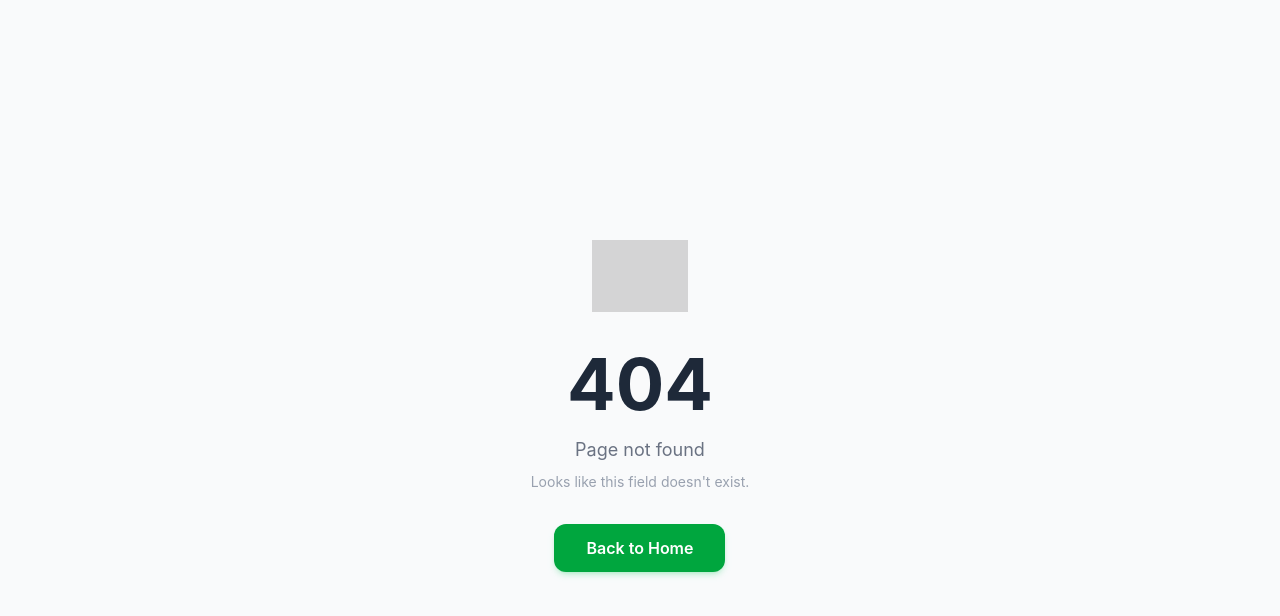
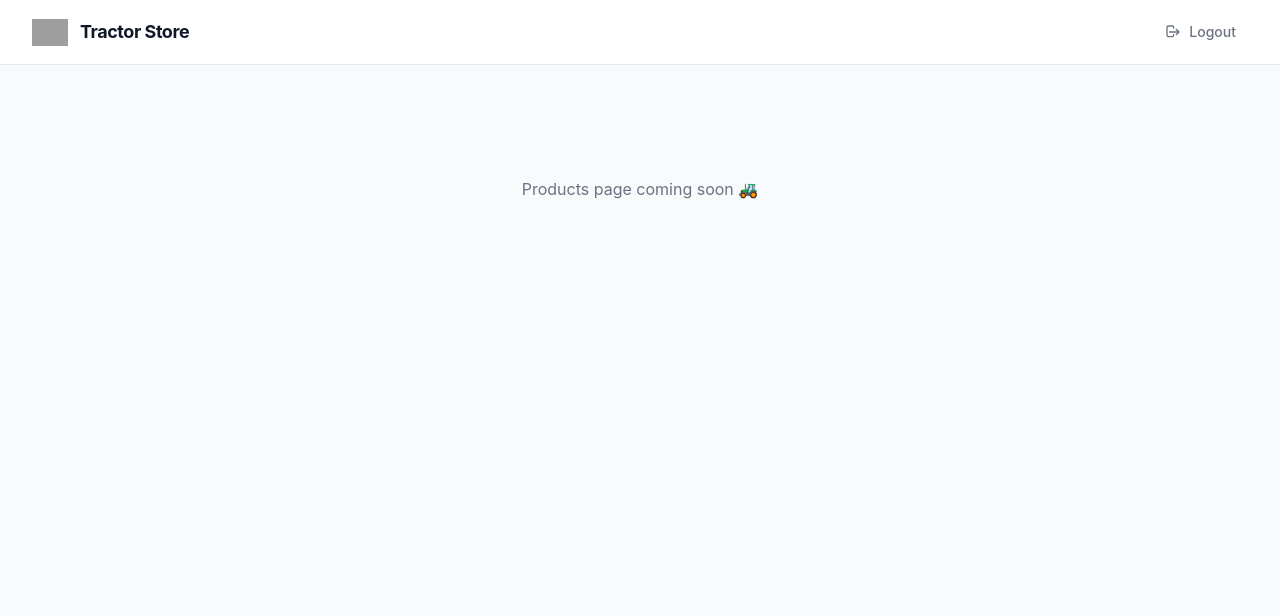
Before and after one commit to Akarsh-20/TractorStore, a React (Vite) app: page /products in a window 1280 px wide. Before the commit this address had no page. Shown: the top 616 px of the page. Built offline with nearby package versions, Linux system fonts and the light colour scheme; sample sign-in values are in the browser's storage; grey boxes are pictures that could not be loaded.

Commit message:
feat: session management, navbar, logout, and axios interceptor

```diff
--- /dev/null
+++ b/src/components/Navbar/Navbar.tsx
@@ -0,0 +1,62 @@
+import { useNavigate } from 'react-router-dom';
+import { useAuth } from '../../hooks/useAuth';
+
+const Navbar = () => {
+  const { logout } = useAuth();
+  const navigate = useNavigate();
+
+  const handleLogout = () => {
+    logout();
+    navigate('/login');
+  };
+
+  return (
+    <nav className="bg-white border-b border-gray-200 sticky top-0 z-50">
+      <div className="max-w-7xl mx-auto px-4 sm:px-6 lg:px-8">
+        <div className="flex items-center justify-between h-16">
+
+          {/* logo + name */}
+          <div className="flex items-center gap-3">
+            <img
+              src="/tractor.png"
+              alt="Tractor Store"
+              className="w-9 h-9 object-contain"
+            />
+            <span className="text-lg font-bold text-gray-900 tracking-tight">
+              Tractor Store
+            </span>
+          </div>
+
+          {/* right side nav links can go here later */}
+          <div className="flex items-center gap-4">
+
+            {/* logout button */}
+            <button
+              id="logout-btn"
+              onClick={handleLogout}
+              className="flex items-center gap-2 text-sm font-medium text-gray-500 hover:text-red-500 transition-colors duration-200 px-3 py-2 rounded-lg hover:bg-red-50"
+            >
+              <svg
+                xmlns="http://www.w3.org/2000/svg"
+                className="w-4 h-4"
+                fill="none"
+                viewBox="0 0 24 24"
+                stroke="currentColor"
+                strokeWidth={2}
+              >
+                <path
+                  strokeLinecap="round"
+                  strokeLinejoin="round"
+                  d="M17 16l4-4m0 0l-4-4m4 4H7m6 4v1a2 2 0 01-2 2H5a2 2 0 01-2-2V5a2 2 0 012-2h6a2 2 0 012 2v1"
+                />
+              </svg>
+              Logout
+            </button>
+          </div>
+        </div>
+      </div>
+    </nav>
+  );
+};
+
+export default Navbar;
--- /dev/null
+++ b/src/layouts/MainLayout.tsx
@@ -0,0 +1,20 @@
+import type { ReactNode } from 'react';
+import Navbar from '../components/Navbar/Navbar';
+
+interface Props {
+  children: ReactNode;
+}
+
+// wraps all protected pages with the navbar
+const MainLayout = ({ children }: Props) => {
+  return (
+    <div className="min-h-screen bg-gray-50">
+      <Navbar />
+      <main className="max-w-7xl mx-auto px-4 sm:px-6 lg:px-8 py-8">
+        {children}
+      </main>
+    </div>
+  );
+};
+
+export default MainLayout;
--- a/src/routes/AppRoutes.tsx
+++ b/src/routes/AppRoutes.tsx
@@ -1,10 +1,11 @@
 import { BrowserRouter, Routes, Route, Navigate } from 'react-router-dom';
 import ProtectedRoute from './ProtectedRoute';
 import PublicRoute from './PublicRoute';
+import MainLayout from '../layouts/MainLayout';
 import LoginPage from '../pages/LoginPage/LoginPage';
 import NotFoundPage from '../pages/NotFoundPage/NotFoundPage';
 
-// all routes go here - add new ones as we build more pages
+// all routes live here - add new pages in the protected section below
 const AppRoutes = () => {
   return (
     <BrowserRouter>
@@ -21,7 +22,19 @@ const AppRoutes = () => {
           }
         />
 
-        {/* protected routes - more coming soon */}
+        {/* protected routes - wrapped in MainLayout for navbar */}
+        <Route
+          path="/products"
+          element={
+            <ProtectedRoute>
+              <MainLayout>
+                <div className="text-gray-500 text-center py-20">
+                  Products page coming soon 🚜
+                </div>
+              </MainLayout>
+            </ProtectedRoute>
+          }
+        />
 
         <Route path="*" element={<NotFoundPage />} />
       </Routes>
--- a/src/services/authService.ts
+++ b/src/services/authService.ts
@@ -1,10 +1,8 @@
-import axios from 'axios';
+import axiosInstance from './axiosInstance';
 import type { LoginCredentials, AuthResponse } from '../types/auth.types';
-
-const BASE_URL = 'https://fakestoreapi.com';
 
 // calls the login endpoint and returns the token
 export const loginUser = async (credentials: LoginCredentials): Promise<AuthResponse> => {
-  const res = await axios.post<AuthResponse>(`${BASE_URL}/auth/login`, credentials);
+  const res = await axiosInstance.post<AuthResponse>('/auth/login', credentials);
   return res.data;
 };
--- /dev/null
+++ b/src/services/axiosInstance.ts
@@ -0,0 +1,29 @@
+import axios from 'axios';
+
+// base axios instance for all api calls
+const axiosInstance = axios.create({
+  baseURL: 'https://fakestoreapi.com',
+});
+
+// attach token to every request
+axiosInstance.interceptors.request.use((config) => {
+  const token = localStorage.getItem('tractor_token');
+  if (token) {
+    config.headers.Authorization = `Bearer ${token}`;
+  }
+  return config;
+});
+
+// if server returns 401, clear session and send to login
+axiosInstance.interceptors.response.use(
+  (response) => response,
+  (error) => {
+    if (error.response?.status === 401) {
+      localStorage.removeItem('tractor_token');
+      window.location.href = '/login';
+    }
+    return Promise.reject(error);
+  }
+);
+
+export default axiosInstance;
```
Also changed, not shown: commit_msg.txt.
